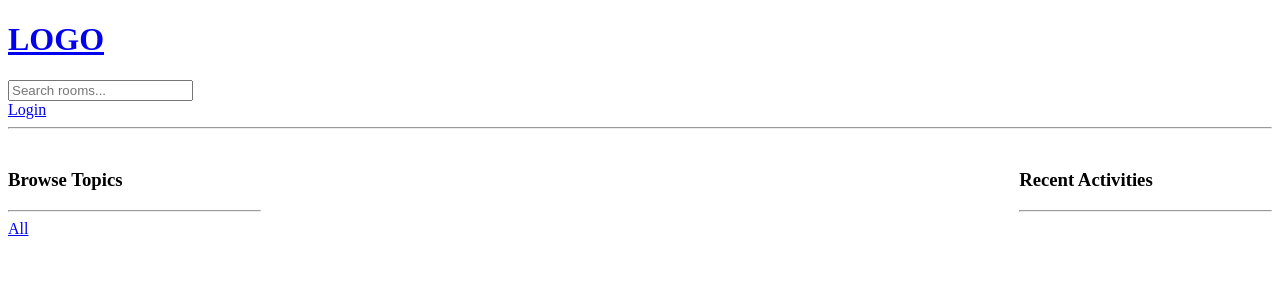
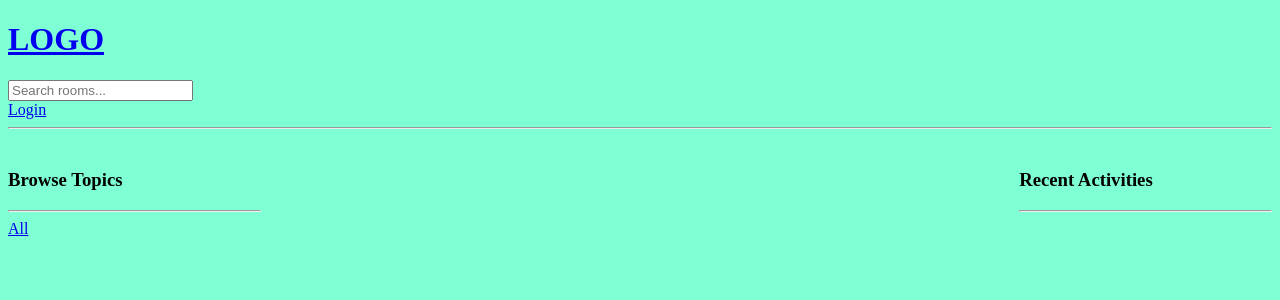
Before and after one commit to aelraf/studybud, a Django app: template base/templates/base/profile.html in a window 1280 px wide. Shown: the top 300 px of the page. Run offline with Django 4.2, Linux system fonts and the light colour scheme; the template is opened without the code that fills it, so the values that code supplies are empty.

Commit message:
wrzucanie statycznych obrazów

```diff
--- /dev/null
+++ b/static/styles/main.css
@@ -0,0 +1,3 @@
+body{
+    background-color: aquamarine;
+}
--- a/studybud/settings.py
+++ b/studybud/settings.py
@@ -127,6 +127,12 @@
 
 STATIC_URL = 'static/'
 
+STATICFILES_DIRS = [
+    BASE_DIR / 'static'
+]
+
+# STATIC_ROOT = []
+
 # Default primary key field type
 # https://docs.djangoproject.com/en/4.0/ref/settings/#default-auto-field
 
--- a/templates/main.html
+++ b/templates/main.html
@@ -1,10 +1,12 @@
 <!DOCTYPE html>
+{% load static %}
 <html lang="pl">
 <head>
     <meta charset="UTF-8">
     <meta http-equiv="X-UA-Compatible" content="IE=edge">
     <title>StudyBud</title>
     <meta name="viewport" content="width=device-width, initial-scale=1">
+    <link rel="stylesheet" type="text/css" media="screen" href="{% static 'styles/main.css' %}">
 </head>
 <body>
     {% include 'navbar.html' %}
@@ -17,8 +19,9 @@
     </ul>
     {% endif %}
 
+    <!--img src="{% static 'images/polynesia.jpg' %}" /-->
+
     {% block content %}
-
 
     {% endblock %}
 </body>
```
Also changed, not shown: static/images/avatar.svg (added), static/images/dennis_YYI5oDa.jpg (added), static/images/dennis_f7ALlVg.jpg (added), static/images/favicon.ico (added), static/images/logo.svg (added), static/images/polynesia.jpg (added).
